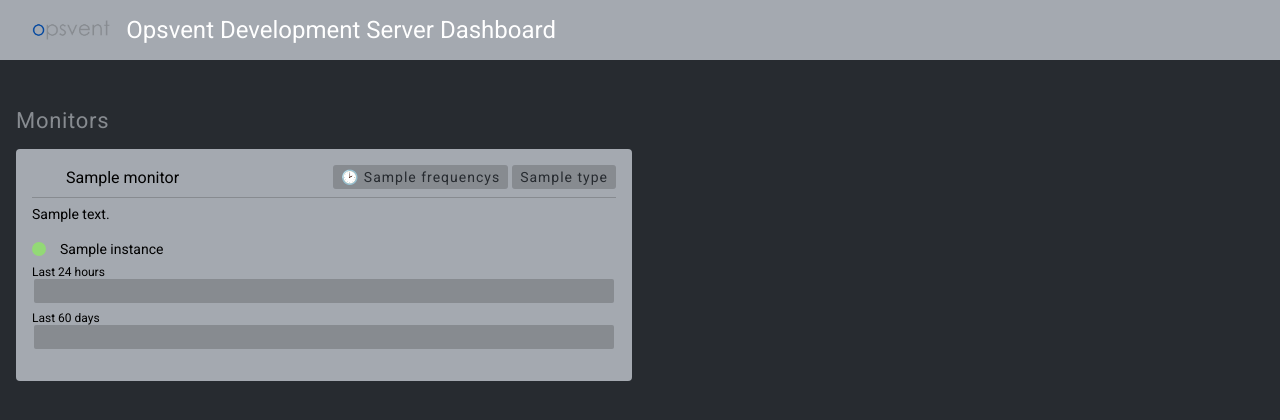
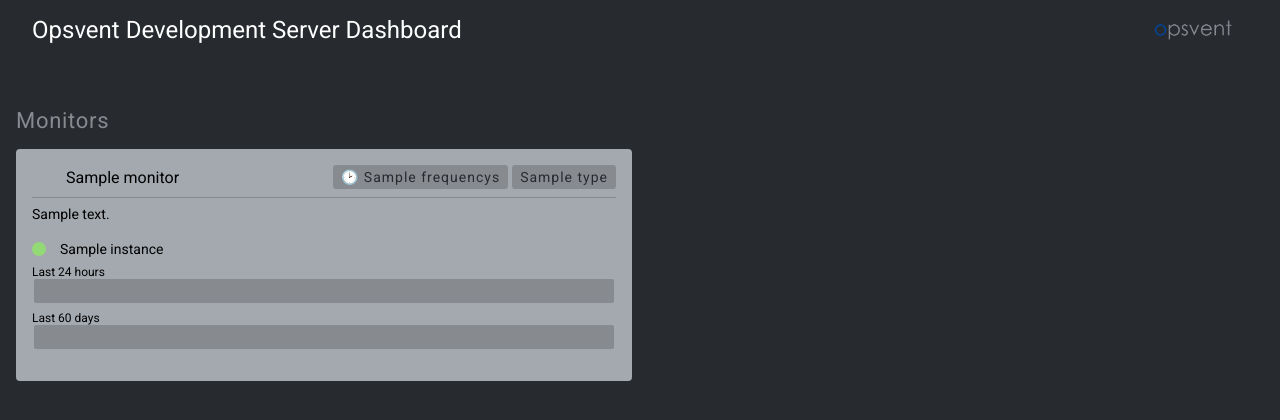
Before and after one commit to opsvent/dev-server, a Node project: template src/api/views/dashboard.ejs in a window 1280 px wide. Shown: the top 420 px of the page. Run offline with Node 20 templates, Linux system fonts and the light colour scheme; the template is opened without the code that fills it: most values are stand-ins (such as "Sample title", 1, 10 or a date in 2020).

Commit message:
imp(dashboard): Modified design

```diff
--- a/src/api/views/dashboard.ejs
+++ b/src/api/views/dashboard.ejs
@@ -49,11 +49,12 @@ function getCellColor(uptime) {
 			}
 
 			.header {
-				background: var(--medium);
+				background: var(--main);
 				display: flex;
 				padding: 16px 32px;
 				margin-bottom: 32px;
 				align-items: center;
+				justify-content: space-between;
 			}
 
 			h1 {
@@ -199,10 +200,10 @@ function getCellColor(uptime) {
 	</head>
 	<body>
 		<div class="header">
-			<img class="logo" src="/static/logo.png">
 			<h1>
 				Opsvent Development Server Dashboard
 			</h1>
+			<img class="logo" src="/static/logo.png">
 		</div>
 		<div class="content">
 			<h2>Monitors</h2>
```
